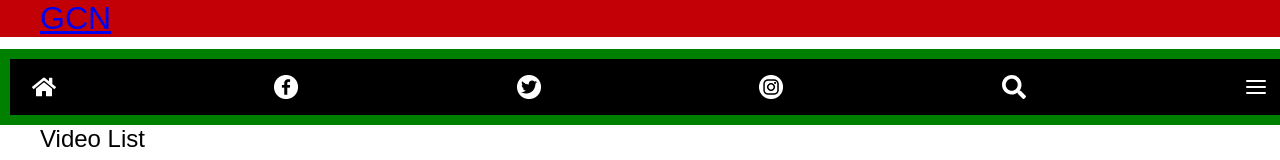
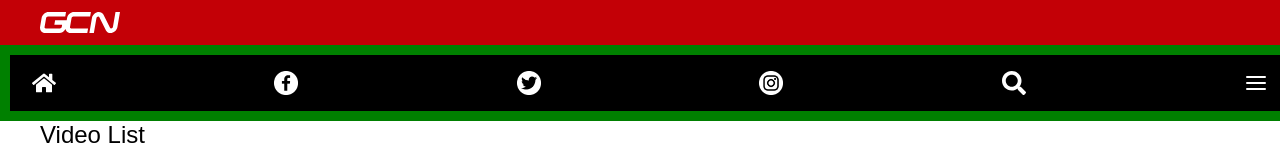
Before and after one commit to JPhasma/GCN, a React (Create React App) app: page / in a window 1280 px wide. Shown: the top 160 px of the page. Built offline with nearby package versions, Linux system fonts and the light colour scheme.

Commit message:
added GCN logo to header

```diff
--- a/src/components/Header.js
+++ b/src/components/Header.js
@@ -1,15 +1,16 @@
 import { Nav } from './Nav';
 
 import './Header.scss';
+import GCN from '../images//GCNLogoTxt.svg';
 
 export const Header = () => {
   return (
     <header>
       <div id='topbar'>
         <div className='container'>
-          <h1>
-            <a href='/'>GCN</a>
-          </h1>
+          <a href='/' id='logo'>
+            <img src={GCN} alt='Global Cycling Network' />
+          </a>
         </div>
       </div>
       <Nav />
--- a/src/components/Header.scss
+++ b/src/components/Header.scss
@@ -2,4 +2,8 @@
 
 #topbar {
   background-color: $primary;
+  padding: 12px 12px 8px;
+  #logo img {
+    width: 80px;
+  }
 }
```
